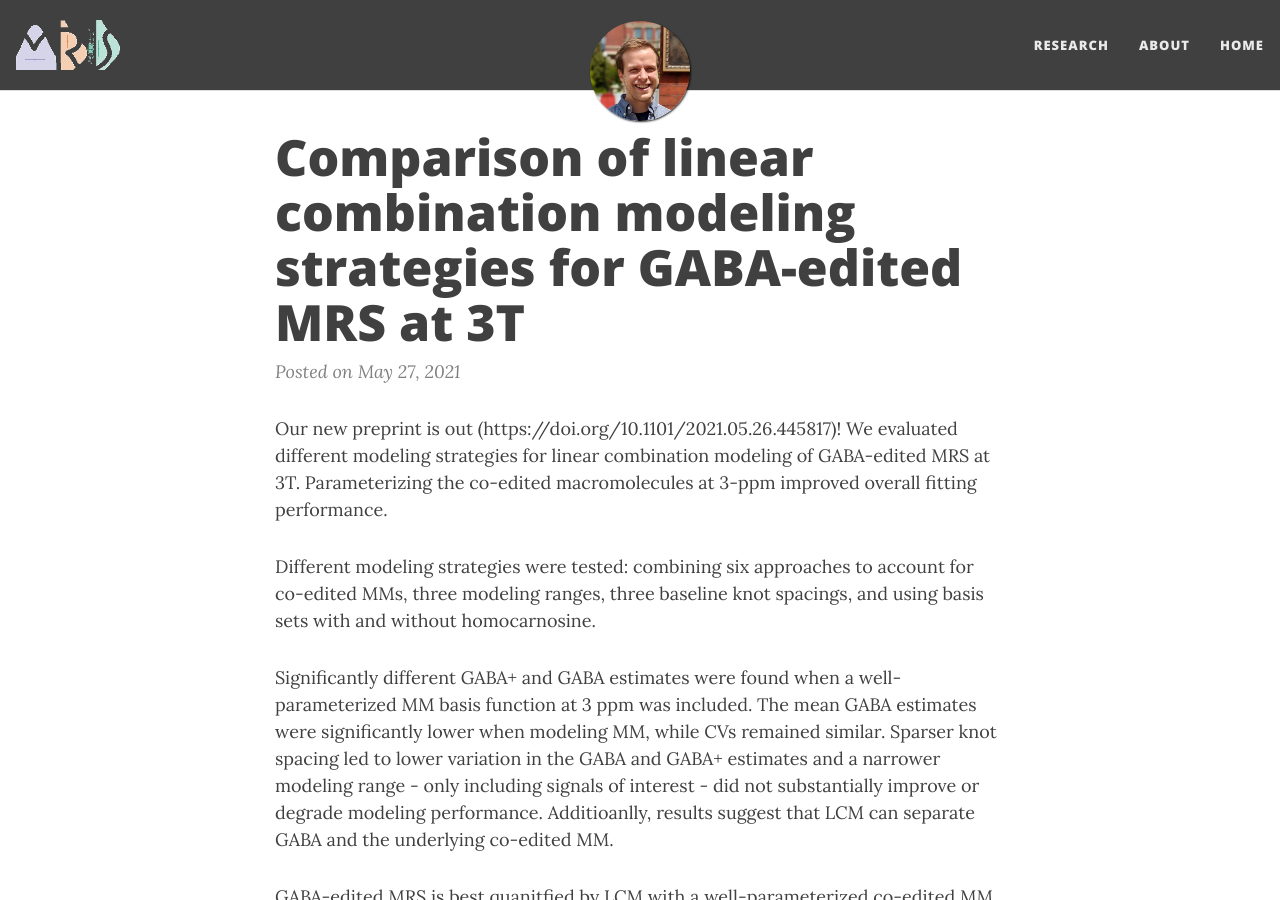
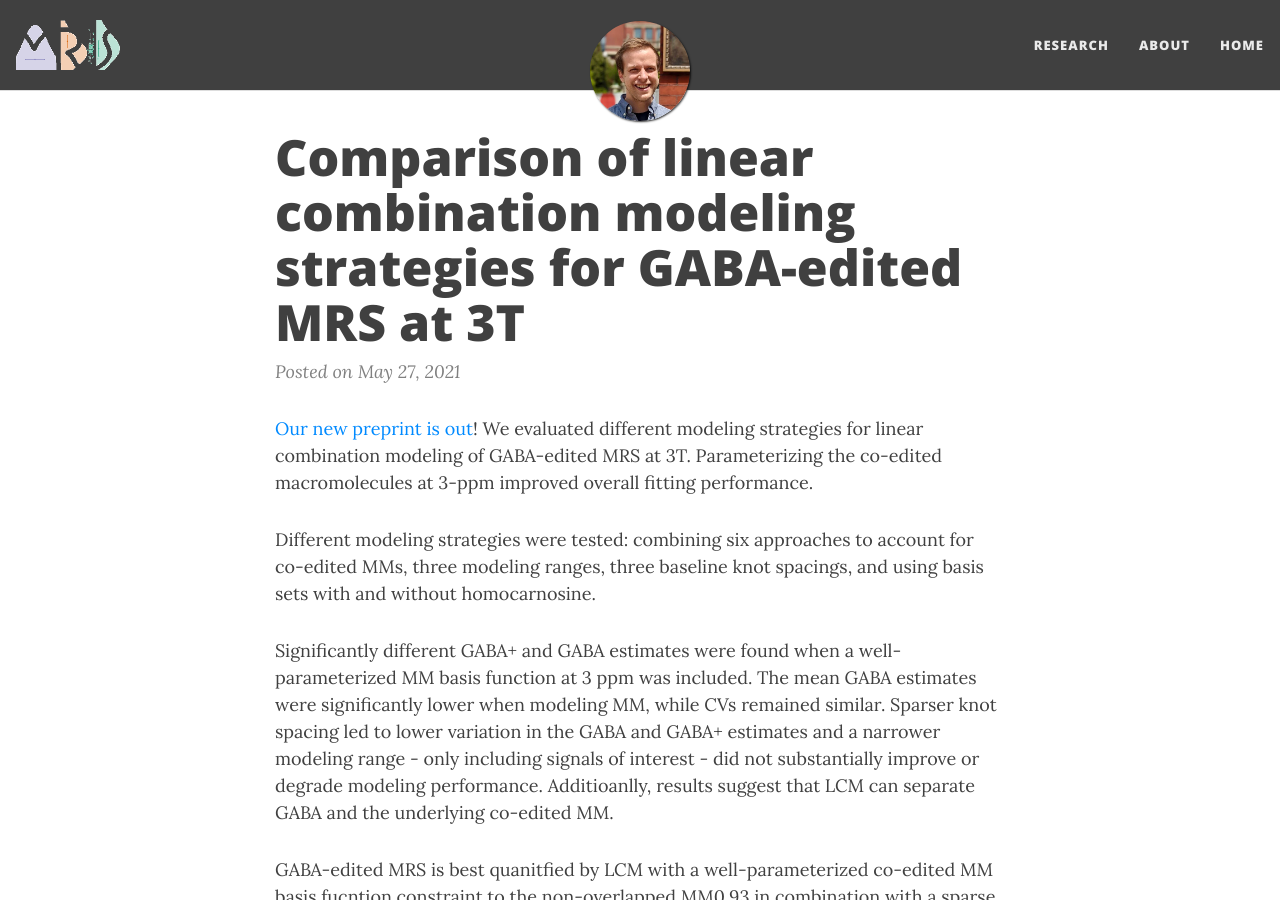
Before and after one commit to HJZollner/HJZollner.github.io, a Jekyll site: the page built from _posts/2021-05-27-Preprint-editedLCM#05.markdown, in a window 1280 px wide and 900 px high. Built offline with Jekyll 4.4.1, drawn with Linux system fonts in a browser that asks for light colours; nearby versions of some CDN libraries.

Commit message:
Update 2021-05-27-Preprint-editedLCM#05.markdown
Add link

```diff
--- a/_posts/2021-05-27-Preprint-editedLCM#05.markdown
+++ b/_posts/2021-05-27-Preprint-editedLCM#05.markdown
@@ -5,7 +5,7 @@ date:   2021-05-27 10:00:00 -0500
 tags: [preprint, open-source, open-science, GABA]
 ---
 
-Our new preprint is out (https://doi.org/10.1101/2021.05.26.445817)! We evaluated different modeling strategies for linear combination modeling of GABA-edited MRS at 3T. Parameterizing the co-edited macromolecules at 3-ppm improved overall fitting performance.
+[Our new preprint is out](https://doi.org/10.1101/2021.05.26.445817)! We evaluated different modeling strategies for linear combination modeling of GABA-edited MRS at 3T. Parameterizing the co-edited macromolecules at 3-ppm improved overall fitting performance.
 
 Different modeling strategies were tested: combining six approaches to account for co-edited MMs, three modeling ranges, three baseline knot spacings, and using basis sets with and without homocarnosine.
 
```
